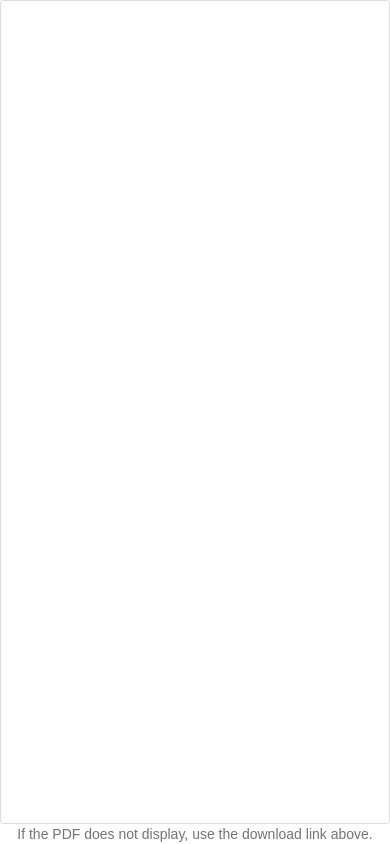
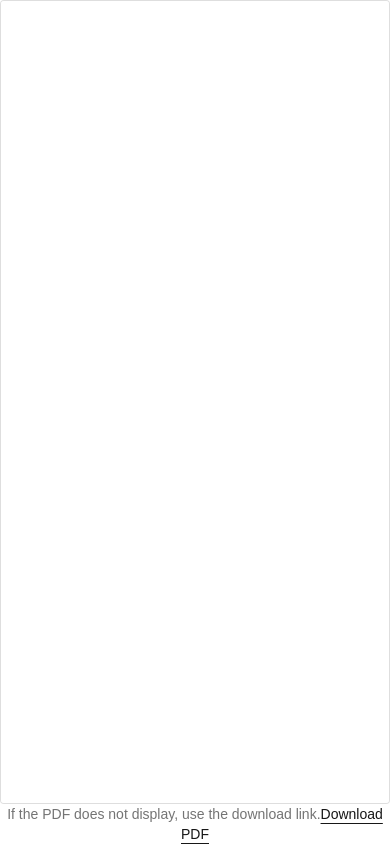
Before and after one commit to bencesz/daybu, a Next.js app: page /en/reference in a window 390 px wide. Built offline with nearby package versions, Linux system fonts and the light colour scheme.

Commit message:
fix: mobile download link

```diff
--- a/src/app/[locale]/reference/page.tsx
+++ b/src/app/[locale]/reference/page.tsx
@@ -24,6 +24,13 @@ export default function ReferencePage() {
 
       <p className="text-center text-sm text-foreground/60 sm:hidden">
         {t("mobileFallback")}
+        <Link
+          href="/reference.pdf"
+          download="reference.pdf"
+          className="text-sm font-medium text-foreground underline underline-offset-4 hover:opacity-70"
+        >
+          {t("download")}
+        </Link>
       </p>
     </main>
   );
--- a/src/messages/en.json
+++ b/src/messages/en.json
@@ -10,7 +10,7 @@
     "home": "Home",
     "download": "Download PDF",
     "pdfTitle": "Reference PDF",
-    "mobileFallback": "If the PDF does not display, use the download link above."
+    "mobileFallback": "If the PDF does not display, use the download link."
   },
   "LocaleSwitcher": {
     "label": "Language",
--- a/src/messages/pl.json
+++ b/src/messages/pl.json
@@ -10,7 +10,7 @@
     "home": "Strona główna",
     "download": "Pobierz PDF",
     "pdfTitle": "Dokument referencyjny PDF",
-    "mobileFallback": "Jeśli PDF się nie wyświetla, użyj linku do pobrania powyżej."
+    "mobileFallback": "Jeśli PDF się nie wyświetla, użyj linku do pobrania."
   },
   "LocaleSwitcher": {
     "label": "Język",
```
